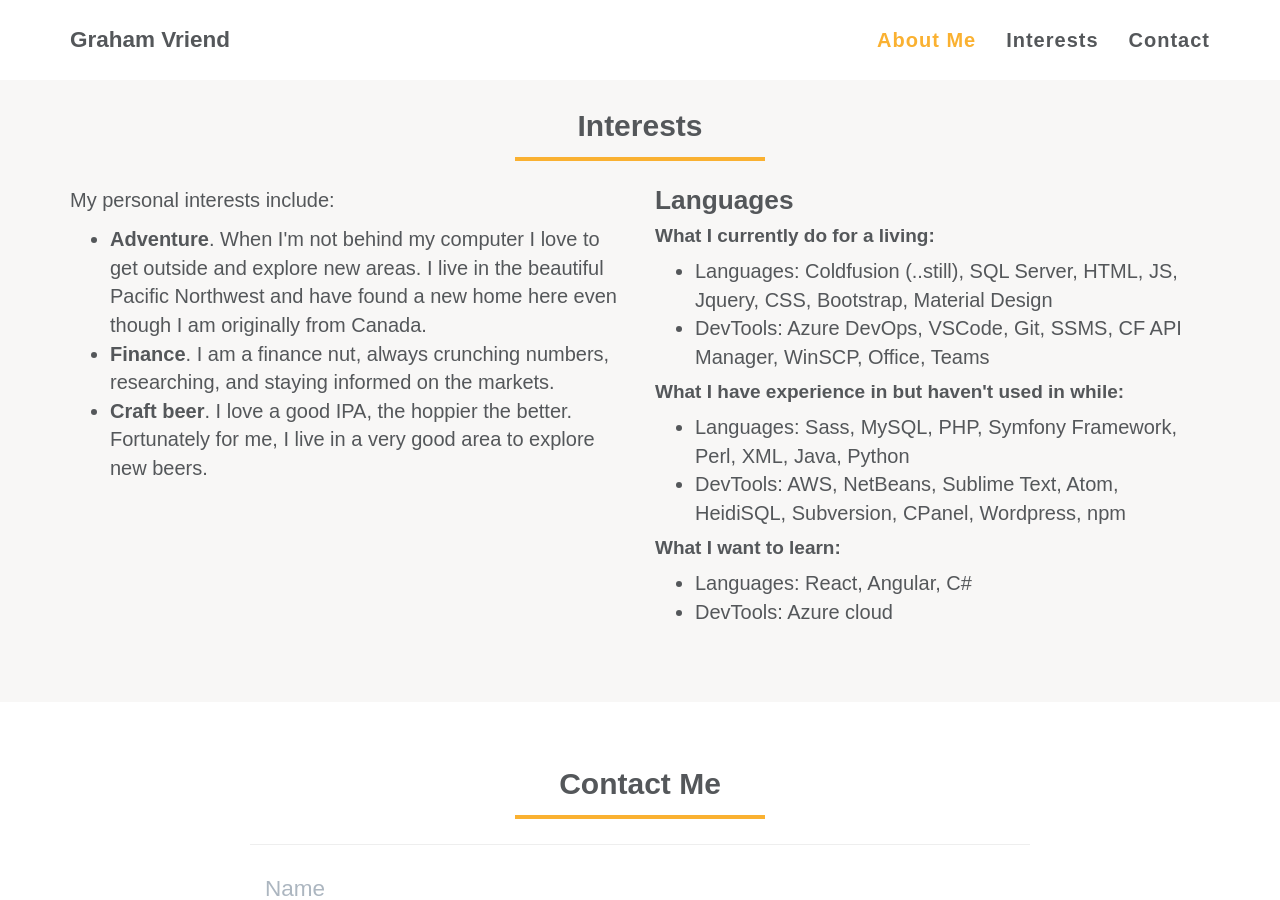
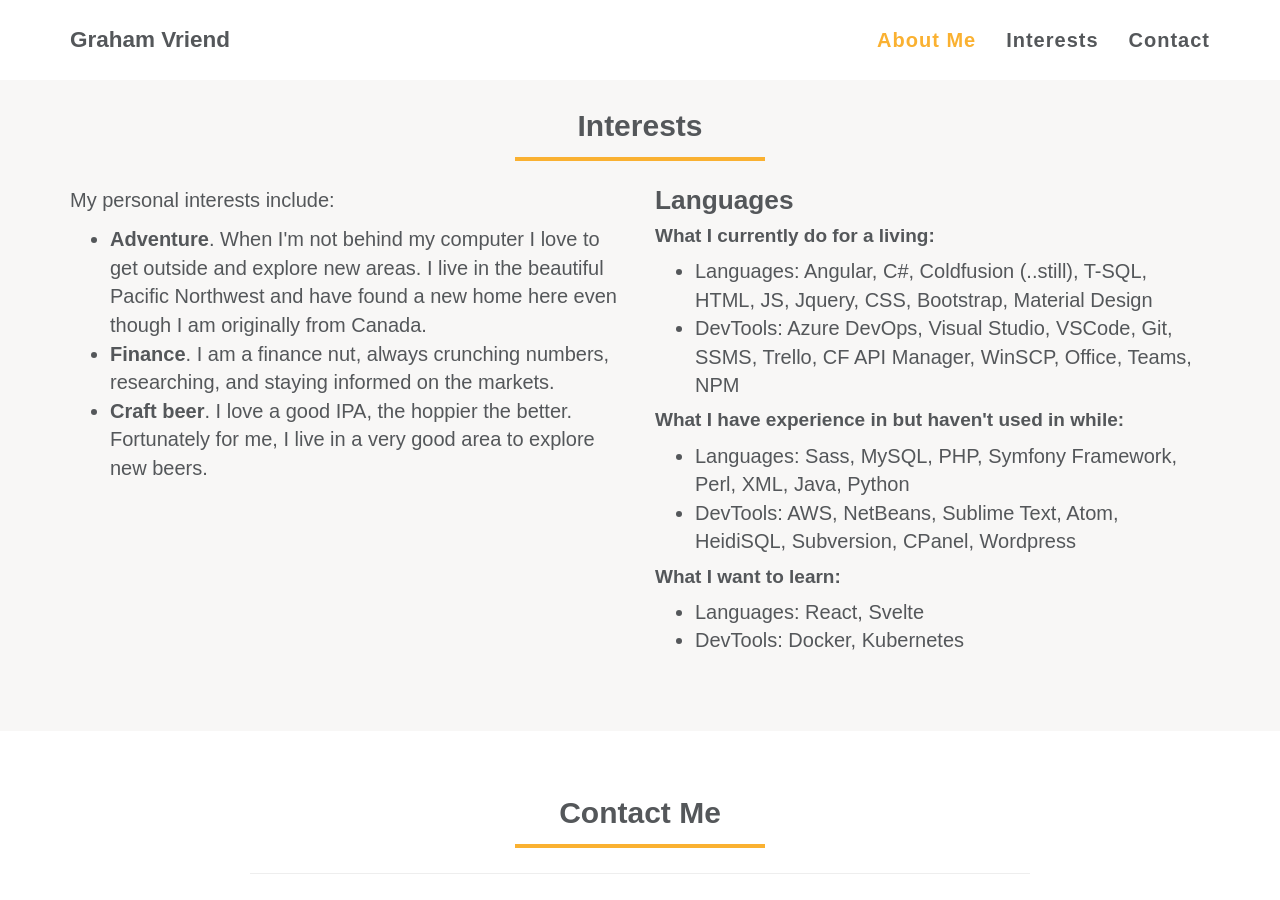
Before and after one commit to grvriend/gvriend.app, a Jekyll site: the page built from index.html, in a window 1280 px wide and 900 px high, scrolled down 1044 px. Built offline with Jekyll 4.4.1, drawn with Linux system fonts in a browser that asks for light colours.

Commit message:
update interests

```diff
--- a/_includes/interests.html
+++ b/_includes/interests.html
@@ -27,18 +27,18 @@
 				<h3 style="margin-top:0">Languages</h3>
 				<h4>What I currently do for a living:</h4>
 				<ul>
-					<li>Languages: Coldfusion (..still), SQL Server, HTML, JS, Jquery, CSS, Bootstrap, Material Design</li>
-					<li>DevTools: Azure DevOps, VSCode, Git, SSMS, CF API Manager, WinSCP, Office, Teams</li>
+					<li>Languages: Angular, C#, Coldfusion (..still), T-SQL, HTML, JS, Jquery, CSS, Bootstrap, Material Design</li>
+					<li>DevTools: Azure DevOps, Visual Studio, VSCode, Git, SSMS, Trello, CF API Manager, WinSCP, Office, Teams, NPM</li>
 				</ul>
 				<h4>What I have experience in but haven't used in while:</h4>
 				<ul>
 					<li>Languages: Sass, MySQL, PHP, Symfony Framework, Perl, XML, Java, Python</li>
-					<li>DevTools: AWS, NetBeans, Sublime Text, Atom, HeidiSQL, Subversion, CPanel, Wordpress, npm</li>
+					<li>DevTools: AWS, NetBeans, Sublime Text, Atom, HeidiSQL, Subversion, CPanel, Wordpress</li>
 				</ul>
 				<h4>What I want to learn:</h4>
 				<ul>
-					<li>Languages: React, Angular, C#</li>
-					<li>DevTools: Azure cloud</li>
+					<li>Languages: React, Svelte</li>
+					<li>DevTools: Docker, Kubernetes</li>
 				</ul>
 			</div>
     	</div>
```
